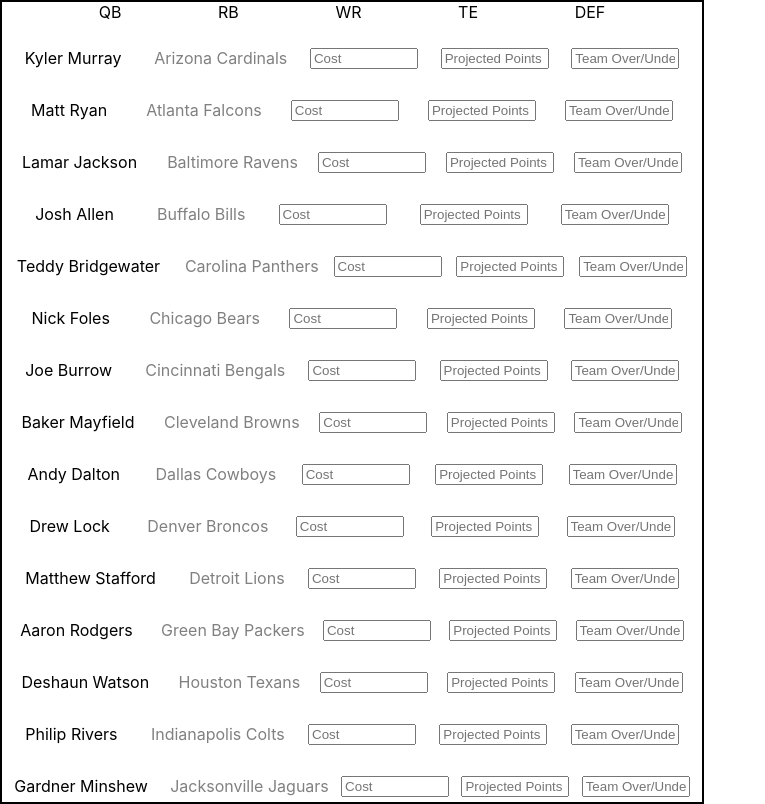
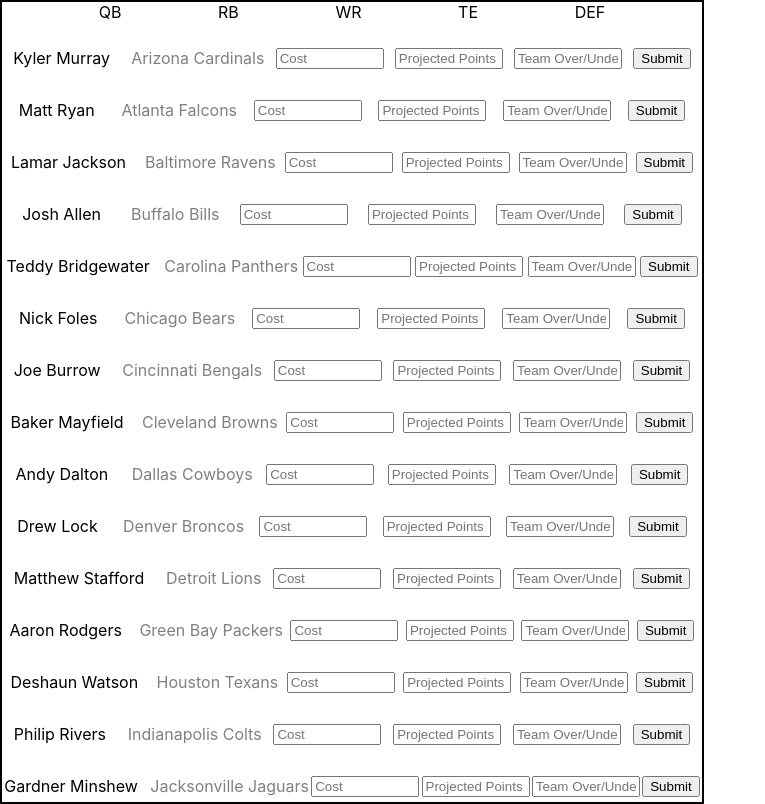
Before and after one commit to mattcbodily/fantasy-football-helper, a React (Create React App) app: page / in a window 1280 px wide. Shown: the whole page, without its empty margins (0-765 px from the left). Built offline with nearby package versions, Linux system fonts and the light colour scheme.

Commit message:
calculateValue function will now take input data and calculate a players pts value

```diff
--- a/src/Components/Player/Player.js
+++ b/src/Components/Player/Player.js
@@ -1,18 +1,42 @@
 import React, {useState} from 'react';
 import './Player.css';
 
-export default props => {
+const Player = props => {
     let [cost, setCost] = useState(''),
         [projPts, setProjPts] = useState(''),
-        [teamOvrUnd, setTeamOvrUnd] = useState('');
+        [teamOvrUnd, setTeamOvrUnd] = useState(''),
+        [playerValue, setPlayerValue] = useState('');
+
+    const calculateValue = () => {
+        let value = +projPts / (+cost / 1000);
+
+        if(+teamOvrUnd <= 10){
+            value -= .5;
+        } else if(+teamOvrUnd >= 20 && +teamOvrUnd < 30){
+            value += .5;
+        } else if(+teamOvrUnd > 30){
+            value += .75;
+        }
+
+        setPlayerValue(value);
+    }
 
     return (
         <section className='player'>
             <p className='player-name'>{props.player.name}</p>
             <p className='player-team'>{props.player.team}</p>
-            <input value={cost} placeholder='Cost' onChange={e => setCost(e.target.value)}/>
-            <input value={projPts} placeholder='Projected Points' onChange={e => setProjPts(e.target.value)}/>
-            <input value={teamOvrUnd} placeholder='Team Over/Under' onChange={e => setTeamOvrUnd(e.target.value)}/>
+            {playerValue
+            ? <p>{playerValue}</p>
+            : (
+                <>
+                    <input value={cost} placeholder='Cost' onChange={e => setCost(e.target.value)}/>
+                    <input value={projPts} placeholder='Projected Points' onChange={e => setProjPts(e.target.value)}/>
+                    <input value={teamOvrUnd} placeholder='Team Over/Under' onChange={e => setTeamOvrUnd(e.target.value)}/>
+                    <button onClick={calculateValue}>Submit</button>
+                </>
+            )}
         </section>
     )
 }
+
+export default Player;
--- a/src/Components/PlayerList/PlayerList.js
+++ b/src/Components/PlayerList/PlayerList.js
@@ -16,8 +16,8 @@
                 <div onClick={() => setPosition('DEF')}>DEF</div>
             </nav>
             <section className='player-display'>
-                {players.filter(e => e.position === position).map((player, i) => (
-                    <Player key={i} player={player}/>
+                {players.filter(e => e.position === position).map(player => (
+                    <Player key={player.name} player={player}/>
                 ))}
             </section>
         </section>
```
